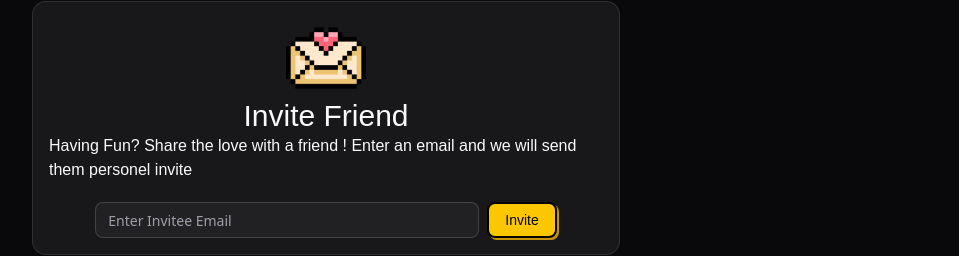
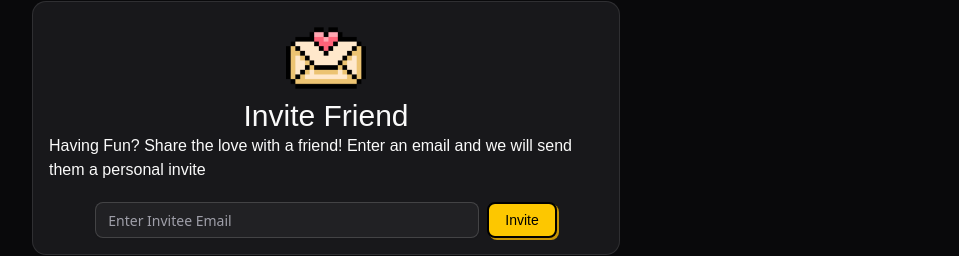
Before and after one commit to Rishiyrn/CodeBox, a Next.js app: page /dashboard in a window 1280 px wide. Shown: the part 1563-1819 px from the top of the page, without its empty margins (160-1119 px from the left). Built offline with nearby package versions, Linux system fonts and the light colour scheme; no server answers; a web font is replaced by a local one.

Commit message:
Update app/(routes)/dashboard/_components/InviteFriend.tsx
Co-authored-by: coderabbitai[bot] <136622811+coderabbitai[bot]@users.noreply.github.com>

```diff
--- a/app/(routes)/dashboard/_components/InviteFriend.tsx
+++ b/app/(routes)/dashboard/_components/InviteFriend.tsx
@@ -8,7 +8,7 @@ function InviteFriend() {
     <div className='flex flex-col items-center mt-8 p-4 border rounded-xl bg-zinc-900'>
       <Image src={'/mail.png'} alt='mail' width={80} height={80}/>
       <h2 className='text-3xl font-game'>Invite Friend</h2>
-      <p className='font-game'>Having Fun? Share the love with a friend ! Enter an email and we will send them personel invite</p>
+      <p className='font-game'>Having Fun? Share the love with a friend! Enter an email and we will send them a personal invite</p>
       <div className='flex gap-2 items-center mt-5'>
         <Input placeholder='Enter Invitee Email' className='min-w-sm'/>
         <Button variant={'pixel'} className='font-game'>Invite</Button>
```
